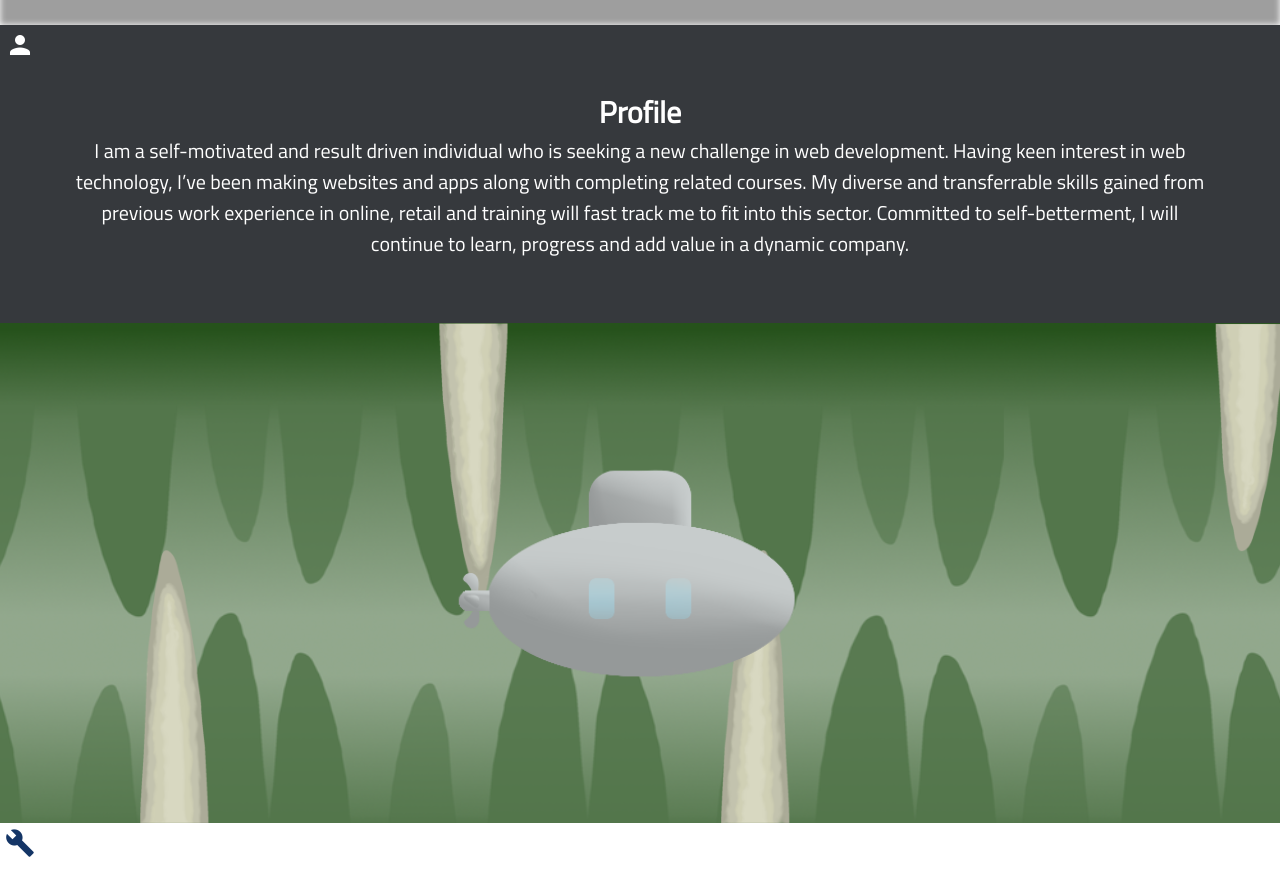
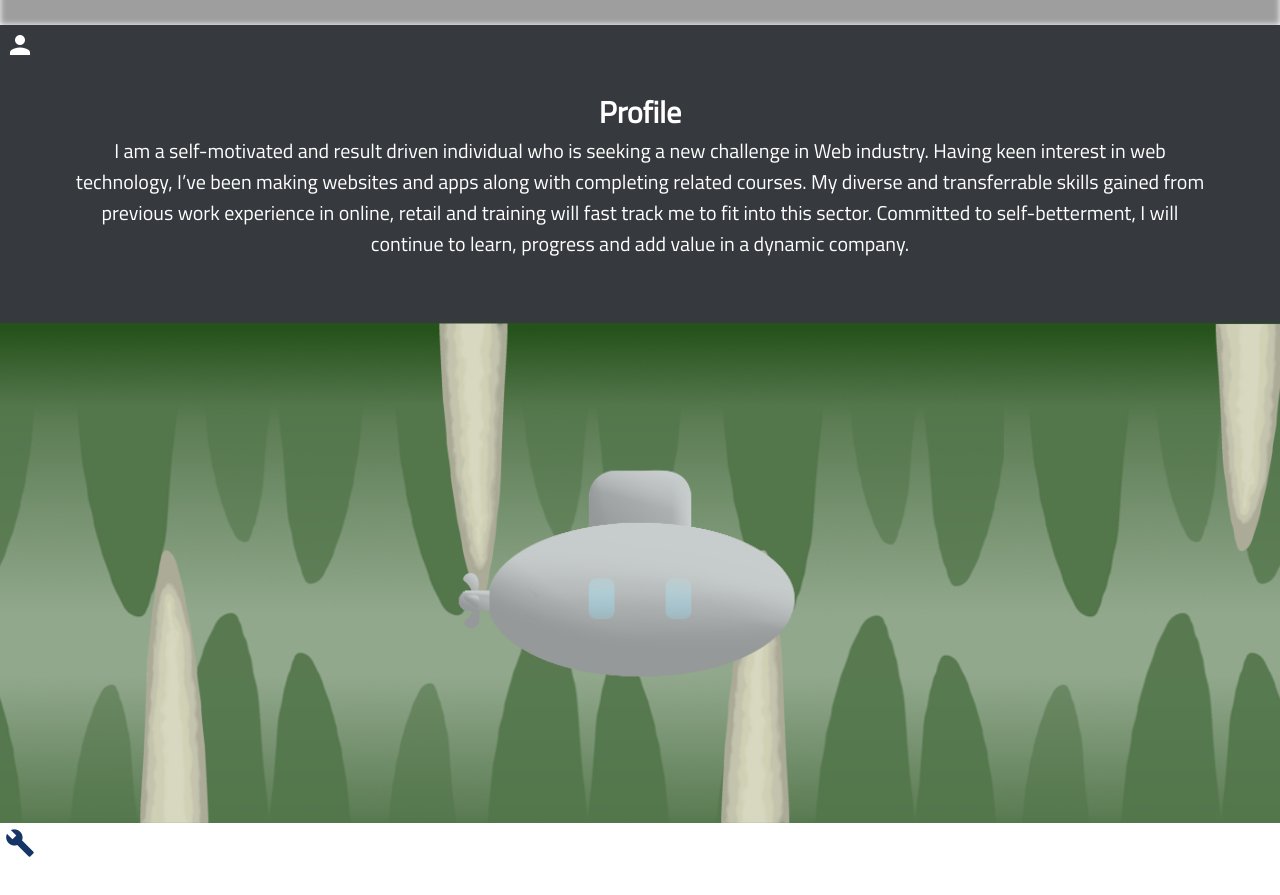
Before and after one commit to fuadhaider/fuadhaider.github.io, a plain HTML site: page index.html in a window 1280 px wide. Shown: the part 1180-2075 px from the top of the page. Drawn offline with Linux system fonts and the light colour scheme; grey boxes are pictures that could not be loaded.

```diff
--- a/index.html
+++ b/index.html
@@ -63,7 +63,7 @@
       <i class="material-icons">person</i>
       <h1>Profile</h1>
       <p>I am a self-motivated and result driven individual who is seeking
-        a new challenge in web development. Having keen interest in web
+        a new challenge in Web industry. Having keen interest in web
         technology, I’ve been making websites and apps along with completing
         related courses. My diverse and transferrable skills gained from
         previous work experience in online, retail and training will fast track
```
